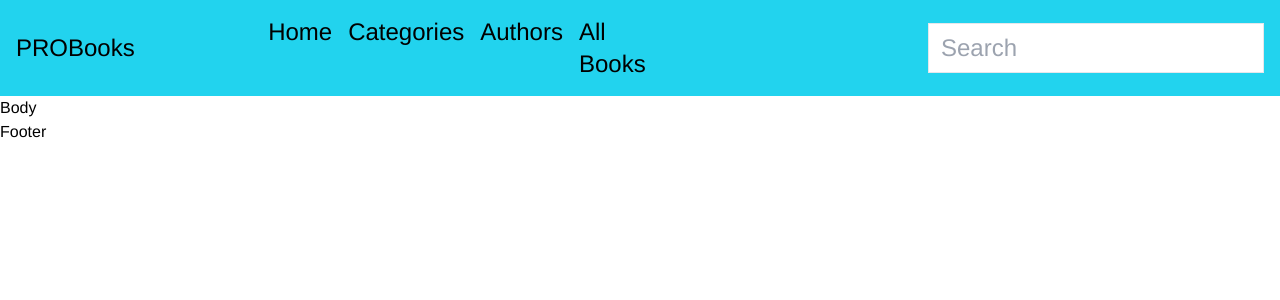
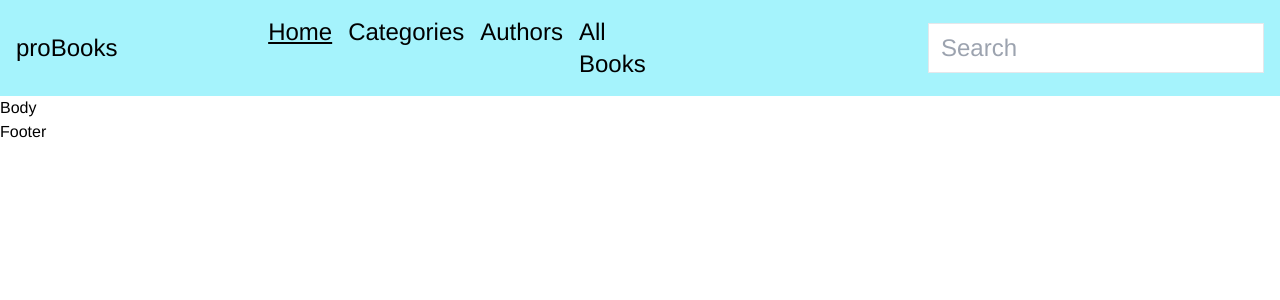
Before and after one commit to prom1r/proBooks, a Next.js app: page / in a window 1280 px wide. Shown: the top 300 px of the page. Built offline with nearby package versions, Linux system fonts and the light colour scheme.

Commit message:
refactored header

```diff
--- a/components/Header.jsx
+++ b/components/Header.jsx
@@ -1,27 +1,14 @@
-import Link from 'next/link'
 import React from 'react'
+import HeaderLabel from './header/HeaderLabel'
+import HeaderNavigation from './header/HeaderNavigation'
+import HeaderSearchBar from './header/HeaderSearchBar'
 
 const Header = () => {
     return (
-        <div className='flex flex-row justify-between bg-green bg-cyan-400 text-2xl items-center p-4'>
-            <div className='basis-1/5'>
-                <h2>
-                    <Link href='/'>PROBooks</Link>
-                </h2>
-            </div>
-
-            <div className='basis-1/4'>
-                <ul className='flex flex-row justify-left'>
-                    <li className='ml-2 mr-2 cursor-pointer hover:underline'>Home</li>
-                    <li className='ml-2 mr-2 cursor-pointer hover:underline'>Categories</li>
-                    <li className='ml-2 mr-2 cursor-pointer hover:underline'>Authors</li>
-                    <li className='ml-2 mr-2 cursor-pointer hover:underline'>All Books</li>
-                </ul>
-            </div>
-
-            <div className='basis-1/2 text-right'>
-                <input className='border py-2 px-3' placeholder='Search' />
-            </div>
+        <div className='flex flex-row justify-between bg-cyan-200 text-2xl items-center p-4'>
+            <HeaderLabel text={'proBooks'} link={'/'} />
+            <HeaderNavigation />
+            <HeaderSearchBar placeholder={'Search'} />
         </div>
     )
 }
--- /dev/null
+++ b/components/header/HeaderLabel.jsx
@@ -0,0 +1,16 @@
+import React from 'react'
+import Link from 'next/link'
+
+const HeaderLabel = ({ link, text }) => {
+    return (
+        <div className='basis-1/5'>
+            <h2>
+                <Link href={link}>
+                    {text}
+                </Link>
+            </h2>
+        </div>
+    )
+}
+
+export default HeaderLabel
--- /dev/null
+++ b/components/header/HeaderNavigation.jsx
@@ -0,0 +1,30 @@
+import React from 'react'
+import Link from 'next/link'
+import { useRouter } from 'next/router'
+
+const HeaderNavigation = () => {
+    const router = useRouter()
+
+    const pages = [
+        { name: 'Home', link: '/' },
+        { name: 'Categories', link: '/categories' },
+        { name: 'Authors', link: '/authors' },
+        { name: 'All Books', link: '/allBooks' }
+    ]
+
+    return (
+        <div className='basis-1/4'>
+            <ul className='flex flex-row justify-left'>
+                {pages.map(
+                    ({ name, link }, i) => (
+                        <Link href={link} key={i} className={`ml-2 mr-2 cursor-pointer ${router.pathname === link ? 'underline' : ''}`}>
+                            {name}
+                        </Link>
+                    )
+                )}
+            </ul>
+        </div>
+    )
+}
+
+export default HeaderNavigation
--- /dev/null
+++ b/components/header/HeaderSearchBar.jsx
@@ -0,0 +1,11 @@
+import React from 'react'
+
+const HeaderSearchBar = ({ placeholder }) => {
+    return (
+        <div className='basis-1/2 text-right'>
+            <input className='border py-2 px-3' placeholder={placeholder} />
+        </div>
+    )
+}
+
+export default HeaderSearchBar
```
